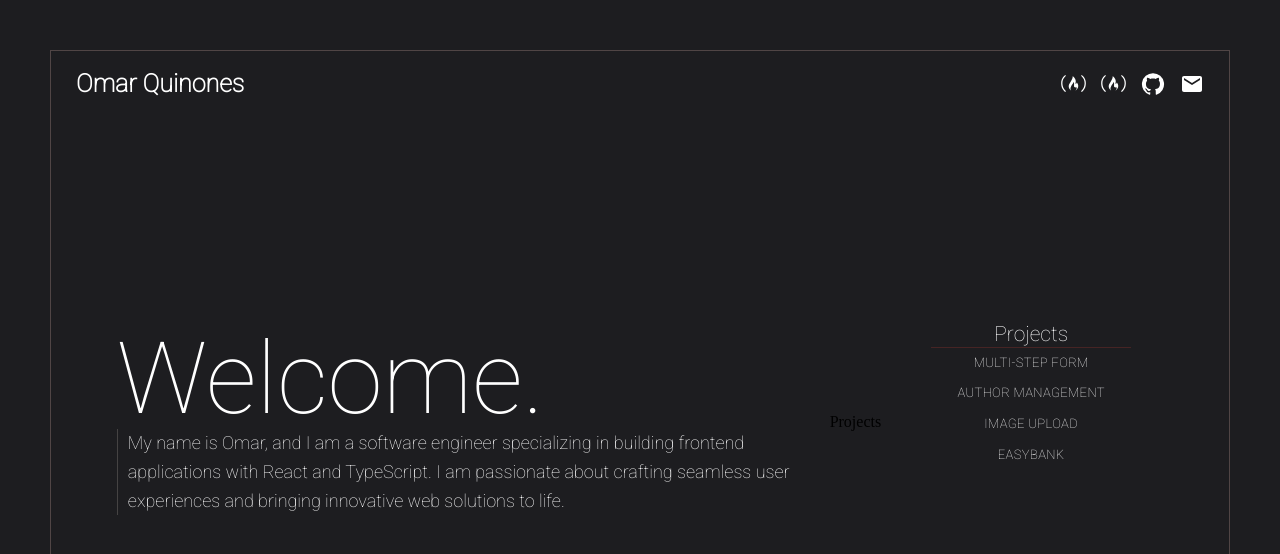
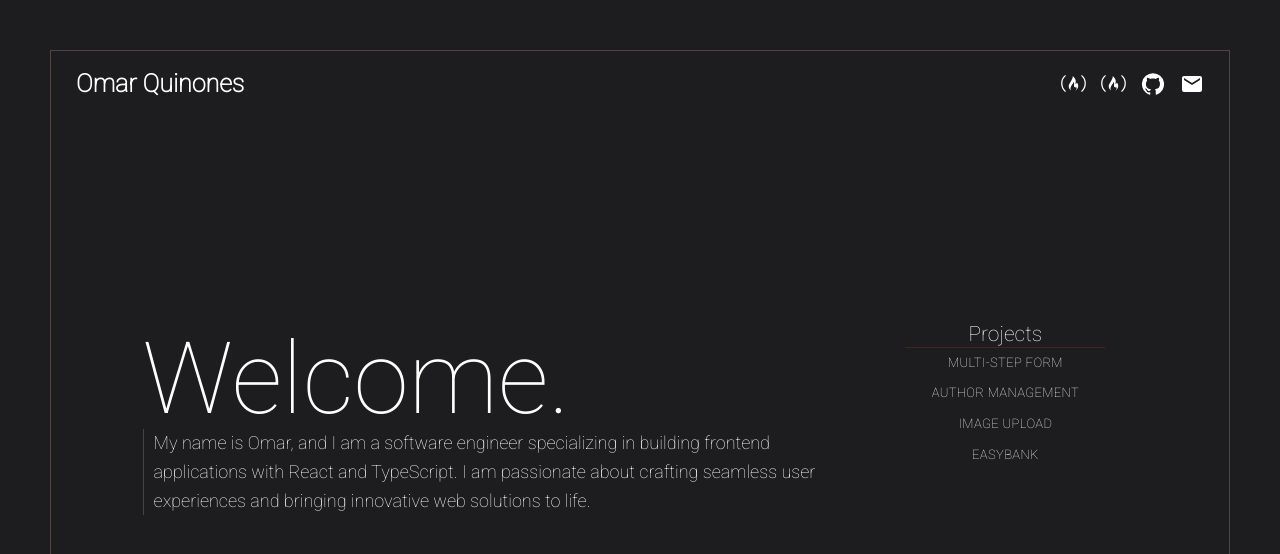
Before and after one commit to oquinone/omarquinones, a React (Create React App) app: page / in a window 1280 px wide. Shown: the top 554 px of the page. Built offline with nearby package versions, Linux system fonts and the light colour scheme; a web font is replaced by a local one.

Commit message:
removed tag not needed

```diff
--- a/src/components/projects.jsx
+++ b/src/components/projects.jsx
@@ -18,10 +18,6 @@ const ProjectsComponent = (props) => {
           crafting seamless user experiences and bringing innovative web
           solutions to life.
         </p>
-      </div>
-
-      <div id="project-header-text">
-        <h2>Projects</h2>
       </div>
 
       <div
```
